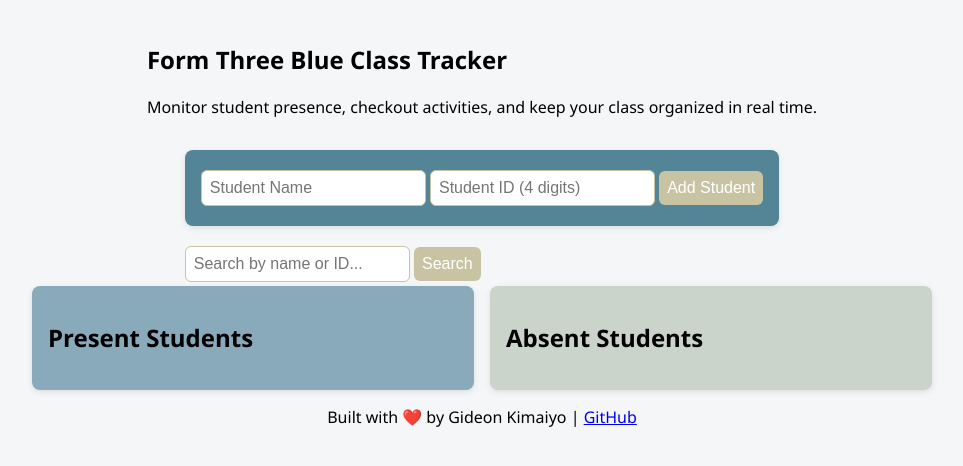
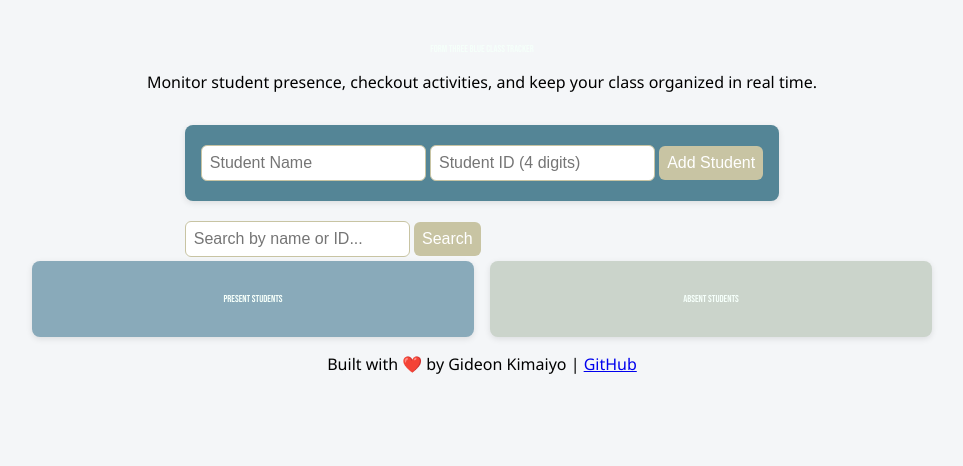
Before and after one commit to Gideon-Kipserem/Student-Tracker, a plain HTML site: page index.html in a window 1280 px wide. Shown: the part 86-552 px from the top of the page, without its empty margins (158-1121 px from the left). Drawn offline with Linux system fonts and the light colour scheme; no server answers.

Commit message:
Adds styling to the added HTML

```diff
--- a/css/styles.css
+++ b/css/styles.css
@@ -23,6 +23,20 @@ h1 {
   font-style:normal;
    font-size: 55px;
 }
+
+
+h2{
+   color: #F5FFFA;
+  text-align: center;
+  margin-top: 1rem;
+  max-width: 800px;
+  font-family: "Bebas Neue", sans-serif;
+  font-weight: 400;
+  font-style:normal;
+   font-size: 10px;
+
+}
+
 
 form {
   background: #548596;
```
